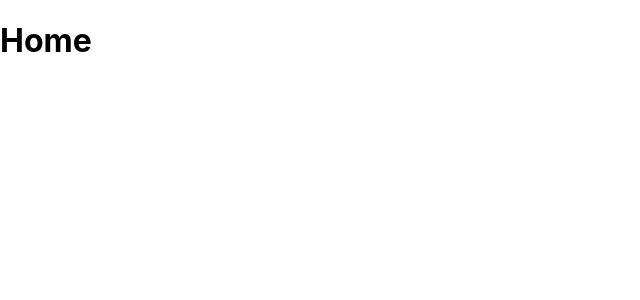
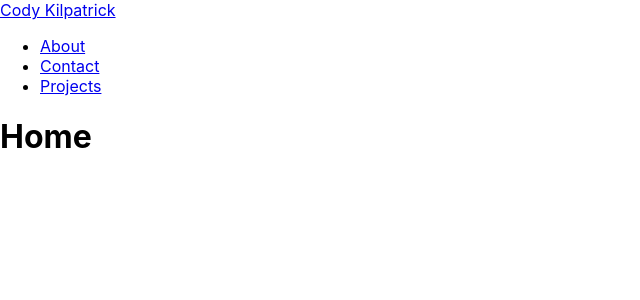
Before and after one commit to Codykilpatrick/portfolio-react, a React (Create React App) app: page / in a window 1280 px wide. Shown: the top 300 px of the page, without its empty margins (0-640 px from the left). Built offline with nearby package versions, Linux system fonts and the light colour scheme.

Commit message:
add navbar

```diff
--- a/src/App.js
+++ b/src/App.js
@@ -4,10 +4,12 @@
 import About from './pages/About';
 import Contact from './pages/Contact';
 import Projects from './pages/Projects';
+import NavBar from './components/NavBar';
 
 function App() {
   return (
     <>
+    <NavBar />
       <Routes>
         <Route path='/' element={<Home />} />
         <Route path='/about' element={<About />} />
--- /dev/null
+++ b/src/components/NavBar.js
@@ -0,0 +1,41 @@
+import { Link } from "react-router-dom"
+
+function NavBar() {
+  return (
+      <nav>
+          <Link
+              to='/'
+          >
+              Cody Kilpatrick
+          </Link>
+
+          <ul>
+              <li>
+                  <Link
+                      to='/about'
+                  >
+                      About
+                  </Link>
+              </li>
+
+              <li>
+                  <Link
+                      to='/contact'
+                  >
+                      Contact
+                  </Link>
+              </li>
+
+              <li>
+                  <Link
+                      to='/projects'
+                  >
+                      Projects
+                  </Link>
+              </li>
+          </ul>
+      </nav>
+  )
+}
+
+export default NavBar
```
